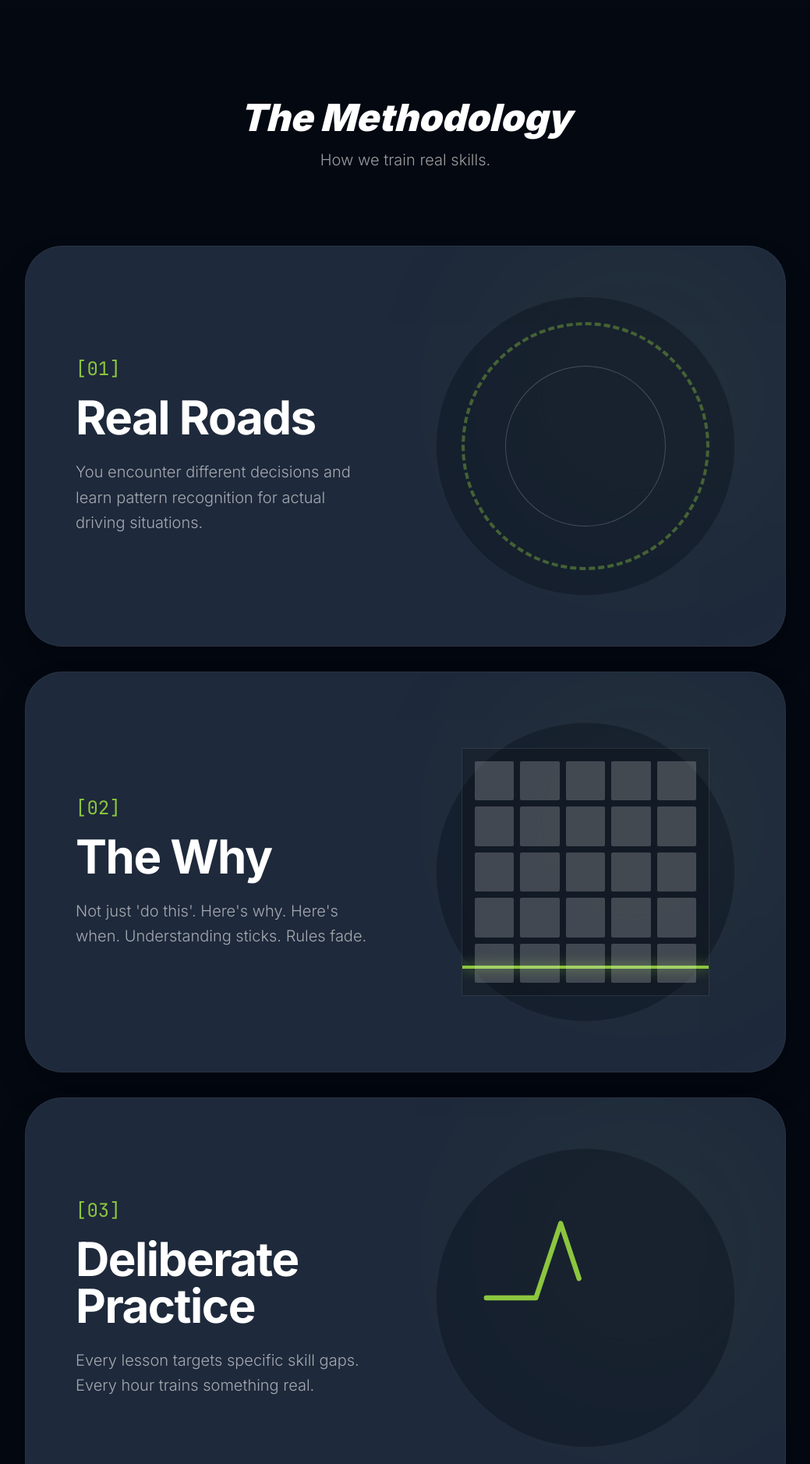
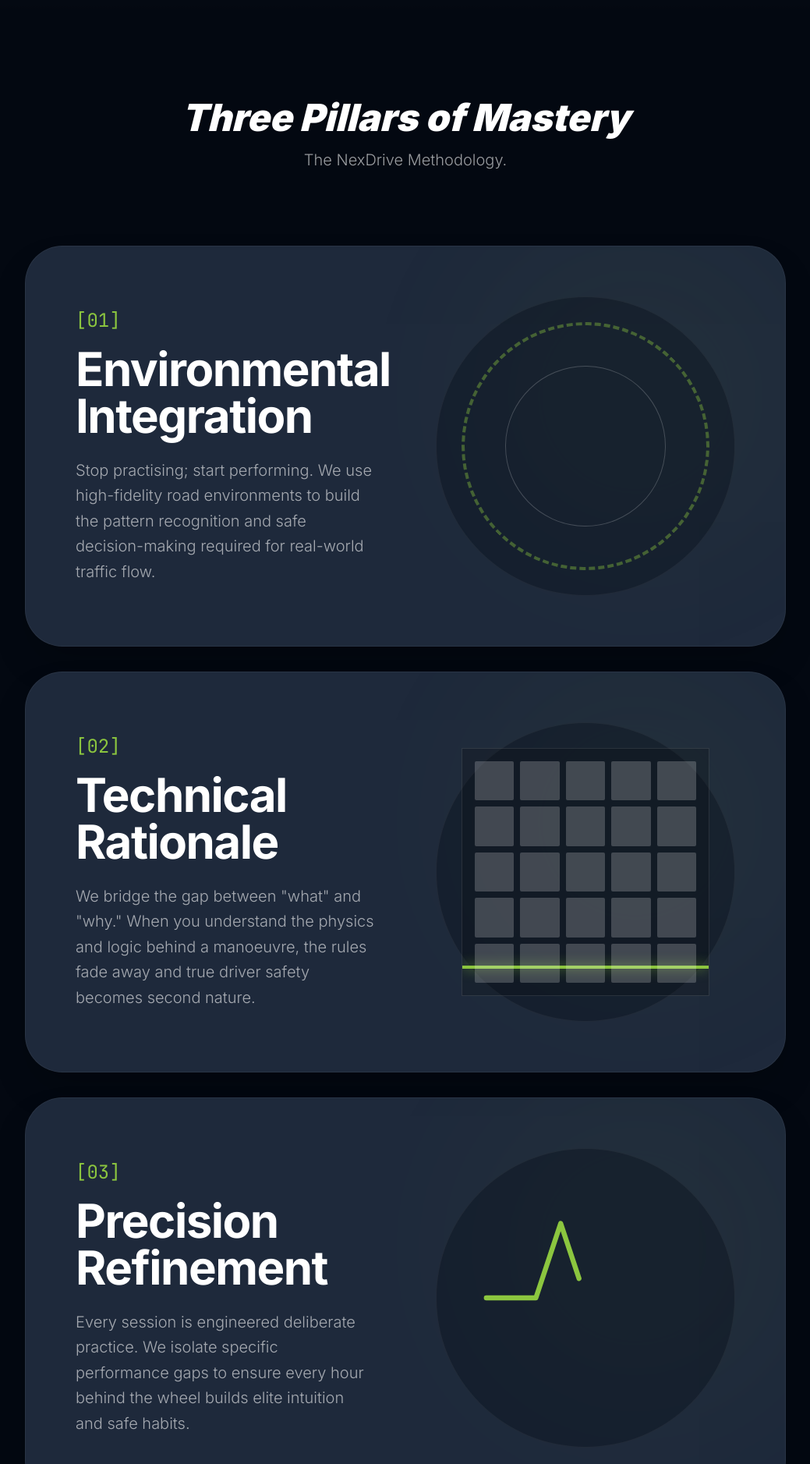
Before and after one commit to Bobby2067/NexDrive, a Next.js app in the folder nexdrive-platform/: page / in a window 1280 px wide. Shown: the part 2380-4257 px from the top of the page at 78% size, without its empty margins (120-1159 px from the left). Built offline with nearby package versions, Linux system fonts and the light colour scheme; grey boxes are pictures that could not be loaded.

Commit message:
copy: update Protocol with Three Pillars of Mastery copy

```diff
--- a/nexdrive-platform/src/components/landing/Protocol.tsx
+++ b/nexdrive-platform/src/components/landing/Protocol.tsx
@@ -4,20 +4,20 @@ import { useState, useEffect, useRef } from 'react';
 const steps = [
   {
     num: '01',
-    title: 'Real Roads',
-    desc: 'You encounter different decisions and learn pattern recognition for actual driving situations.',
+    title: 'Environmental Integration',
+    desc: 'Stop practising; start performing. We use high-fidelity road environments to build the pattern recognition and safe decision-making required for real-world traffic flow.',
     vizType: 'rotate',
   },
   {
     num: '02',
-    title: 'The Why',
-    desc: "Not just 'do this'. Here's why. Here's when. Understanding sticks. Rules fade.",
+    title: 'Technical Rationale',
+    desc: 'We bridge the gap between "what" and "why." When you understand the physics and logic behind a manoeuvre, the rules fade away and true driver safety becomes second nature.',
     vizType: 'scan',
   },
   {
     num: '03',
-    title: 'Deliberate Practice',
-    desc: 'Every lesson targets specific skill gaps. Every hour trains something real.',
+    title: 'Precision Refinement',
+    desc: 'Every session is engineered deliberate practice. We isolate specific performance gaps to ensure every hour behind the wheel builds elite intuition and safe habits.',
     vizType: 'pulse',
   },
 ];
@@ -26,8 +26,10 @@ export default function Protocol() {
   return (
     <section id="protocol" className="relative bg-primary py-24 pb-32">
       <div className="max-w-4xl mx-auto px-6 mb-24 text-center">
-        <h2 className="font-heading font-black italic text-4xl md:text-5xl text-white mb-4">The Methodology</h2>
-        <p className="text-white/60 font-light text-xl">How we train real skills.</p>
+        <h2 className="font-heading font-black italic text-4xl md:text-5xl text-white mb-4">
+          Three Pillars of Mastery
+        </h2>
+        <p className="text-white/60 font-light text-xl">The NexDrive Methodology.</p>
       </div>
 
       <div className="relative max-w-5xl mx-auto px-6 flex flex-col gap-8">
@@ -64,7 +66,9 @@ function ProtocolCard({ step, index }: { step: typeof steps[0]; index: number })
 
       <div className="flex-1 z-10">
         <span className="text-data text-accent text-lg md:text-2xl mb-4 block">[{step.num}]</span>
-        <h3 className="font-heading font-bold text-4xl md:text-6xl text-white mb-6 tracking-tight">{step.title}</h3>
+        <h3 className="font-heading font-bold text-4xl md:text-6xl text-white mb-6 tracking-tight">
+          {step.title}
+        </h3>
         <p className="font-light text-xl text-white/60 leading-relaxed max-w-sm">{step.desc}</p>
       </div>
 
@@ -109,7 +113,7 @@ function ScanViz() {
   return (
     <div className="w-full h-full relative border border-white/10 overflow-hidden bg-black/20">
       <div
-        className="w-full h-1 bg-accent absolute shadow-[0_0_15px_rgba(140,198,63,0.8)] transition-none"
+        className="w-full h-1 bg-accent absolute shadow-[0_0_15px_rgba(140,198,63,0.8)]"
         style={{ top: `${y}%` }}
       />
       <div className="grid grid-cols-5 gap-2 opacity-20 p-4 h-full">
@@ -123,7 +127,7 @@ function PulseViz() {
   const [offset, setOffset] = useState(200);
   useEffect(() => {
     let frame: number;
-    let start: number;
+    let start = 0;
     const animate = (ts: number) => {
       if (!start) start = ts;
       const elapsed = (ts - start) / 2000;
@@ -131,17 +135,12 @@ function PulseViz() {
       if (elapsed < 1) {
         frame = requestAnimationFrame(animate);
       } else {
-        setTimeout(() => {
-          start = 0;
-          setOffset(200);
-          frame = requestAnimationFrame(animate);
-        }, 1000);
+        setTimeout(() => { start = 0; setOffset(200); frame = requestAnimationFrame(animate); }, 1000);
       }
     };
     frame = requestAnimationFrame(animate);
     return () => cancelAnimationFrame(frame);
   }, []);
-
   return (
     <svg className="w-full h-full" viewBox="0 0 100 100" fill="none" stroke="currentColor">
       <path
```
